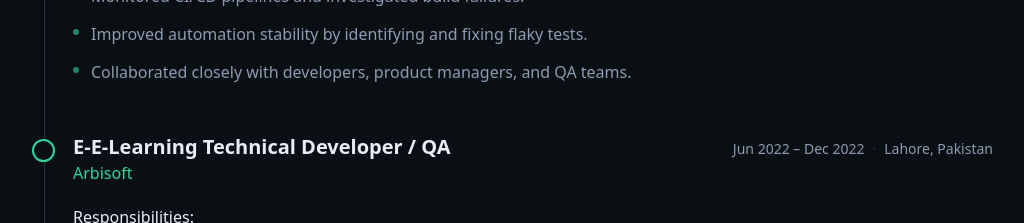
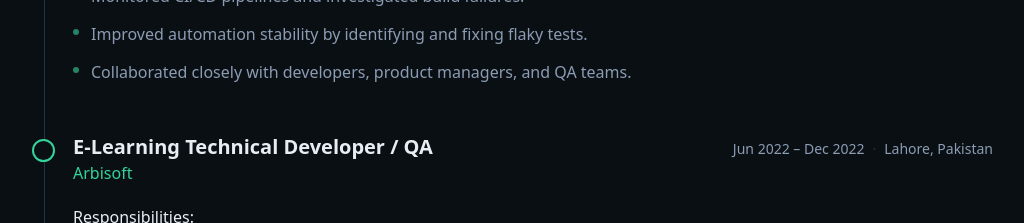
Before and after one commit to AghaAhmed512/agha-ahmed-portfolio, a Next.js app: page / in a window 1280 px wide. Shown: the part 2680-2903 px from the top of the page, without its empty margins (127-1151 px from the left). Built offline with nearby package versions, Linux system fonts and the light colour scheme; no server answers.

Commit message:
fix role

```diff
--- a/src/data/site.ts
+++ b/src/data/site.ts
@@ -51,7 +51,7 @@ export const experience = [
     ],
   },
   {
-    role: "E-E-Learning Technical Developer / QA",
+    role: "E-Learning Technical Developer / QA",
     company: "Arbisoft",
     location: "Lahore, Pakistan",
     period: "Jun 2022 – Dec 2022",
```
